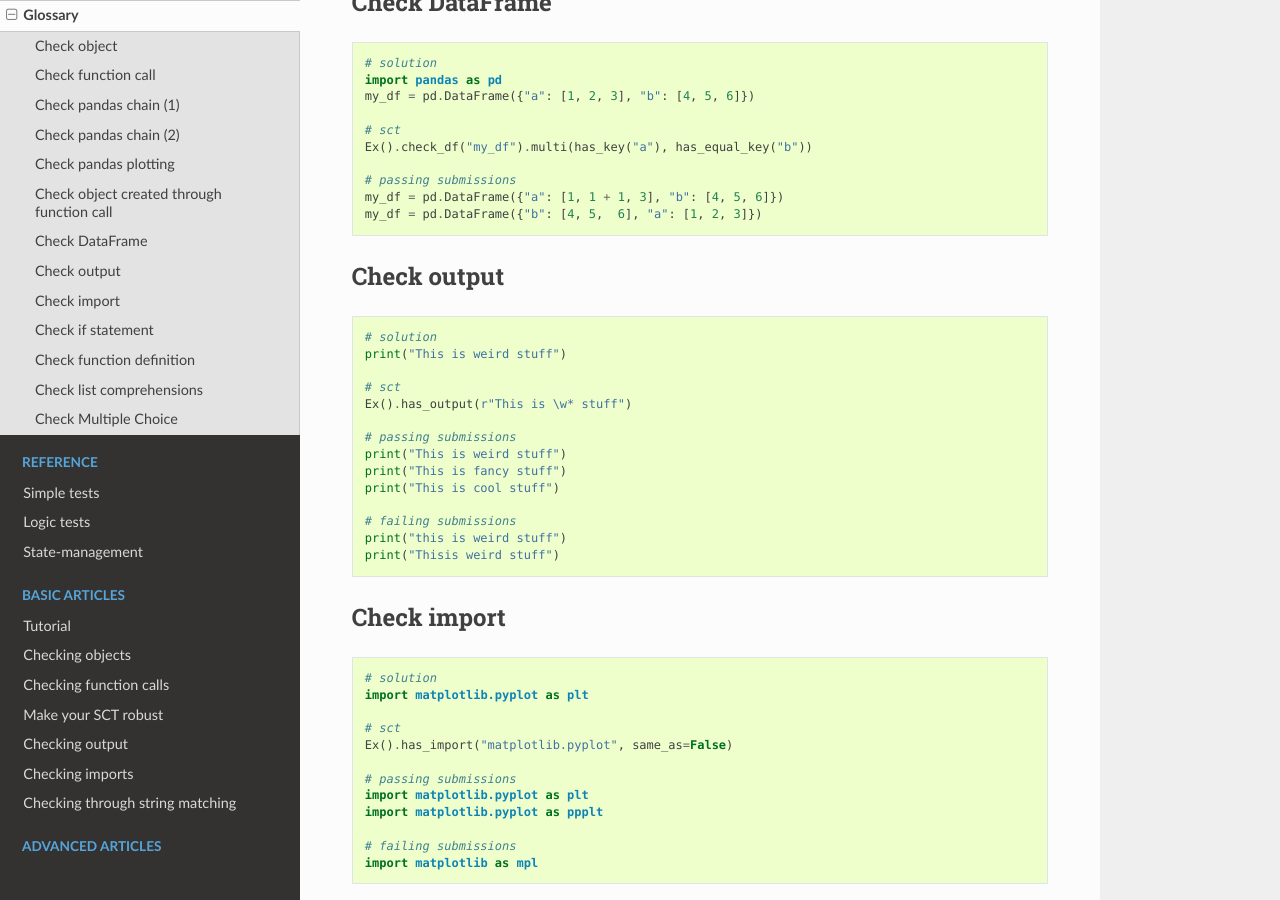
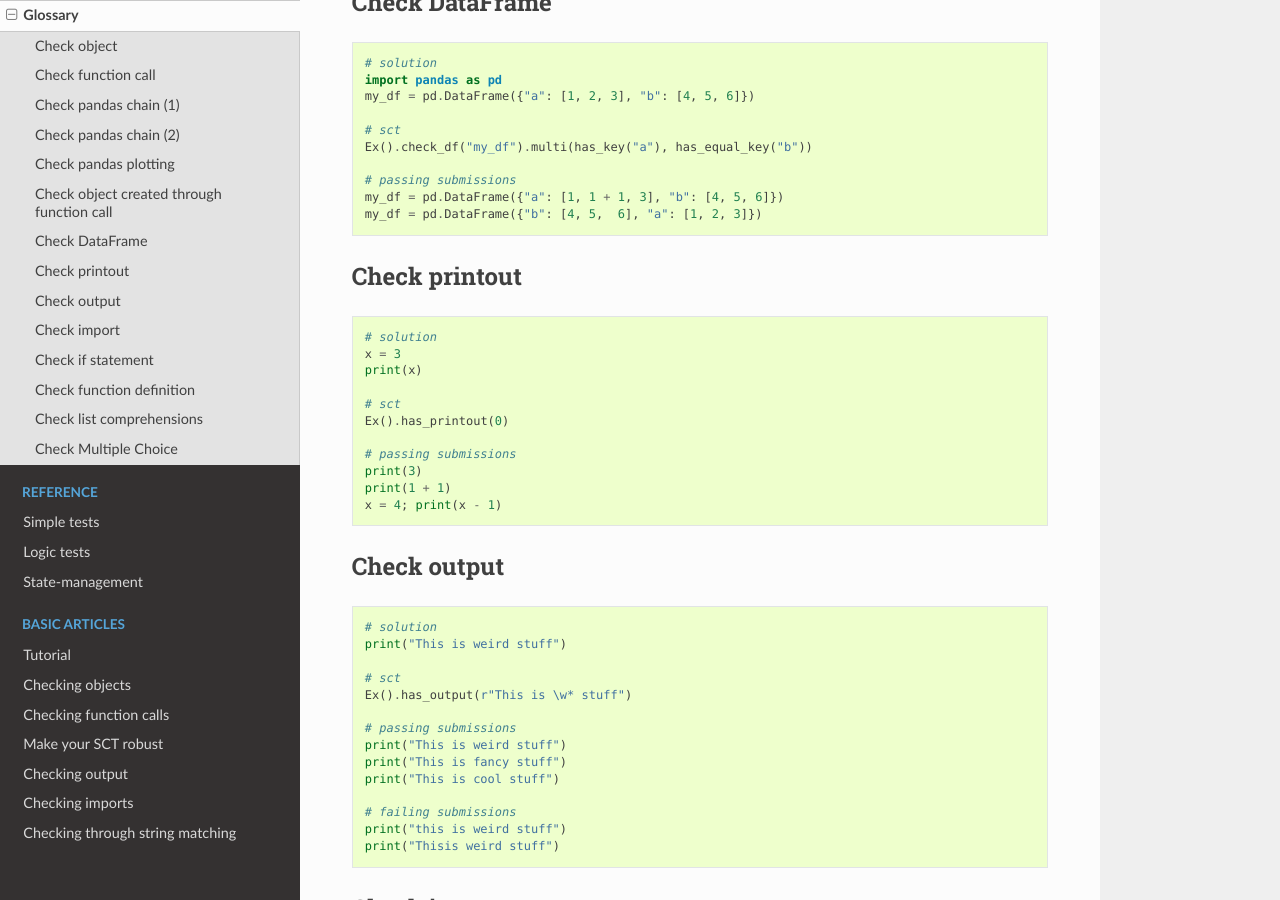
Before and after one commit to datacamp/pythonwhat, a Sphinx documentation site: the page built from docs/glossary.rst, in a window 1280 px wide and 900 px high, scrolled down 2886 px. Built offline with Sphinx 7.4.7 and the Read the Docs theme 2.0.0, drawn with Linux system fonts in a browser that asks for light colours.

Commit message:
add glossary element

```diff
--- a/docs/glossary.rst
+++ b/docs/glossary.rst
@@ -174,6 +174,22 @@ Check DataFrame
     my_df = pd.DataFrame({"a": [1, 1 + 1, 3], "b": [4, 5, 6]})
     my_df = pd.DataFrame({"b": [4, 5,  6], "a": [1, 2, 3]})
 
+Check printout
+~~~~~~~~~~~~~~
+
+.. code::
+
+    # solution
+    x = 3
+    print(x)
+
+    # sct
+    Ex().has_printout(0)
+
+    # passing submissions
+    print(3)
+    print(1 + 1)
+    x = 4; print(x - 1)
 
 Check output
 ~~~~~~~~~~~~
```
